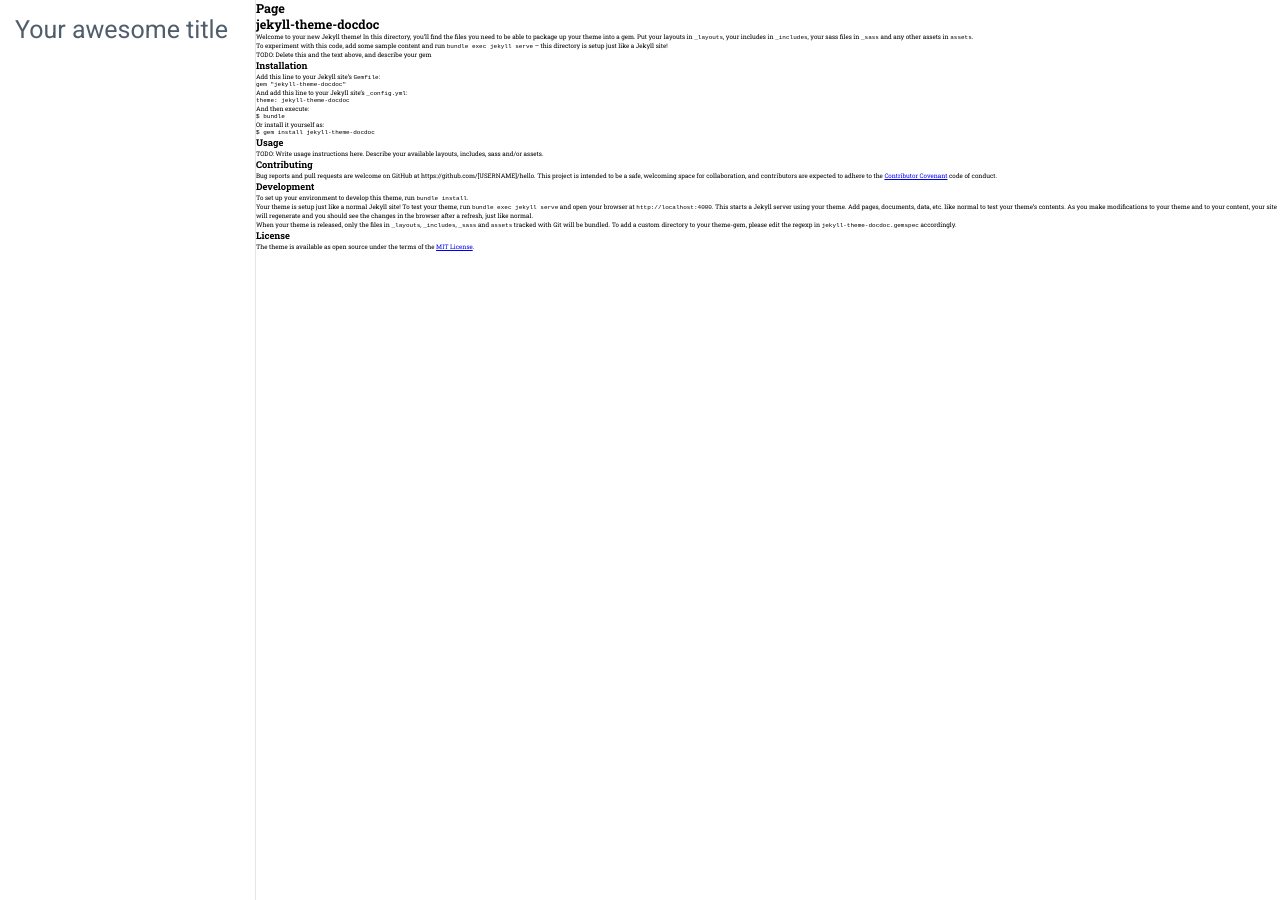
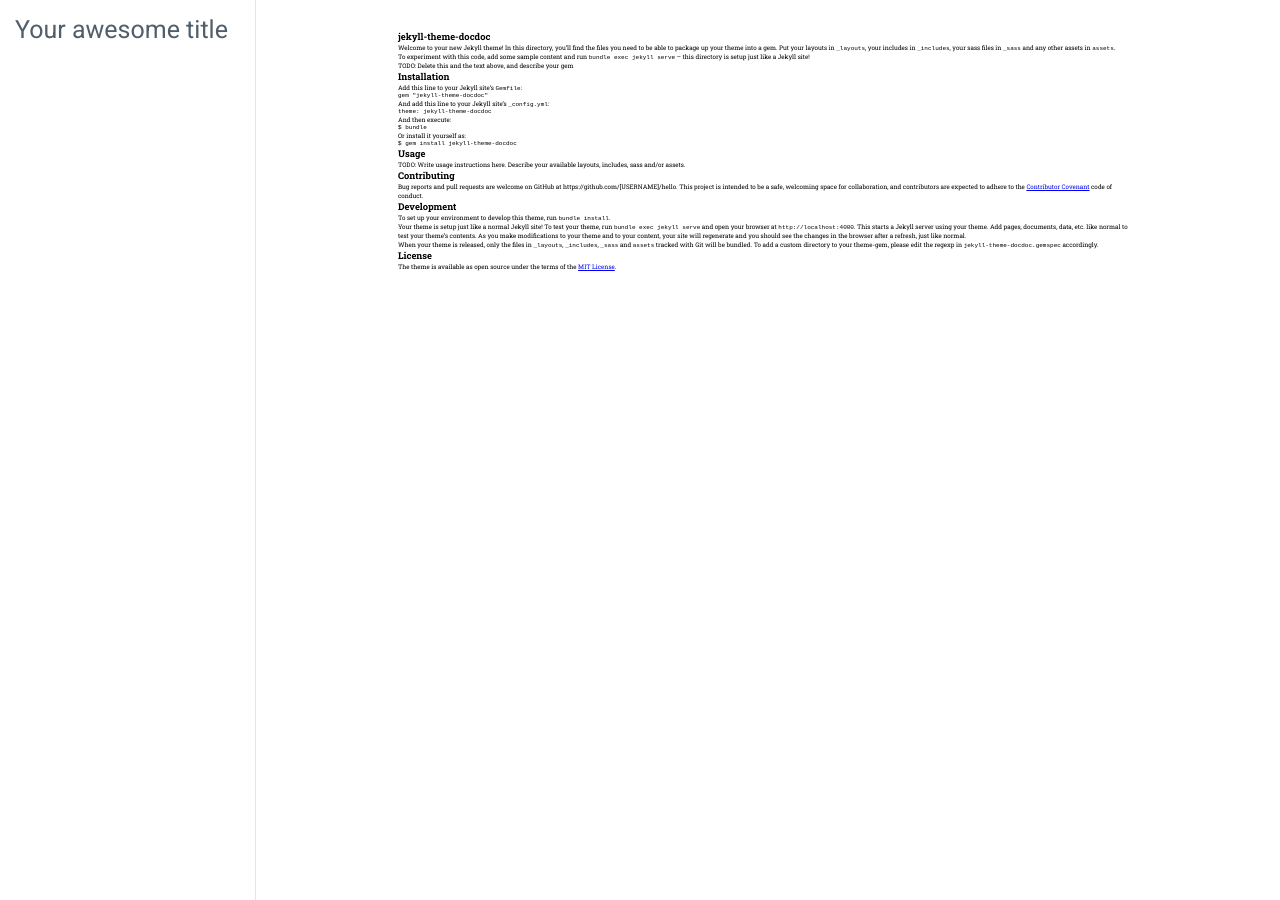
Before and after one commit to stevenMouret/web-accessibility-guidelines, a Jekyll site: the page built from README.md, in a window 1280 px wide. Built offline with Jekyll 4.4.1, drawn with Linux system fonts in a browser that asks for light colours; our own code applies the rules of GitHub Pages for plain Markdown files.

Commit message:
Custom sidebar

```diff
--- a/_includes/sidebar-menu.html
+++ b/_includes/sidebar-menu.html
@@ -10,7 +10,6 @@
         {% else %}
         <a href="{{ site.baseurl }}{{ nav.href }}">{{ nav.title }}</a>
         {% endif %}
-
         {% if nav.sub != null %}
         <ul class="menu__sublevel-2">
             <!-- 2nd level -->
--- a/_layouts/page.html
+++ b/_layouts/page.html
@@ -1,5 +1,6 @@
 ---
 layout: default
 ---
-<h1>Page</h1>
-{{ content }}
+<article class="main-article">
+    {{ content }}
+</article>
--- a/_sass/config/_layout.scss
+++ b/_sass/config/_layout.scss
@@ -10,11 +10,16 @@
     border-right: 0.1rem solid rgba($color-black, .1);
     flex: 0 0 20%;
     overflow-y: auto;
-    padding: 1.5rem 0 1.5rem 1.5rem;
 }
 
 .page-content {
     flex: 1 1 auto;
+}
+
+.main-article {
+    margin: 0 auto;
+    max-width: 80rem;
+    padding: 3rem;
 }
 
 .site-header {
@@ -23,7 +28,7 @@
         font-family: $typo-2;
         font-size: 2.5rem;
         font-weight: normal;
-        margin-bottom: 2rem;
+        margin: 1.5rem;
     }
 }
 
--- a/_sass/config/_menu.scss
+++ b/_sass/config/_menu.scss
@@ -1,12 +1,21 @@
+%hover {
+    border-right-color: $color-1;
+    border-left-color: $color-1;
+    color: $color-1;
+    background: rgba($color-black, .03);
+}
+
 .menu {
     font-family: $typo-2;
-    font-size: 1.6rem;
+    font-size: 1.7rem;
 
     a {
         color: $color-grey-1;
         display: block;
         text-decoration: none;
+
         border-right: 2px solid transparent;
+        border-left: 2px solid transparent;
         transition: border ease 0.3s, color ease 0.3s;
     }
 
@@ -16,31 +25,36 @@
 }
 
 .menu__level-1 {
-    margin: 0.3rem 0;
+    margin: 0.8rem 0;
+
+    > a {
+        padding: 0 1.5rem;
+    }
 
     &.-active > a, > a:hover, > a:focus {
-        border-right-color: $color-1;
-        color: $color-1;
+        @extend %hover;
     }
 }
 
 .menu__sublevel-2 {
-    font-size: 1.4rem;
-    margin-left: 2rem;
+    font-size: 1.5rem;
     margin-bottom: 0.5rem;
 }
 
 .menu__level-2 {
     margin: 0.3rem 0;
 
-    &::before {
-        content: "-";
-        padding-right: 0.4rem;
-        float: left;
+    > a {
+        padding: 0 2.5rem;
+
+        &::before {
+            content: "-";
+            display: inline;
+            padding-right: 0.4rem;
+        }
     }
 
     &.-active > a, > a:hover, > a:focus {
-        border-right-color: $color-1;
-        color: $color-1;
+        @extend %hover;
     }
 }
```
